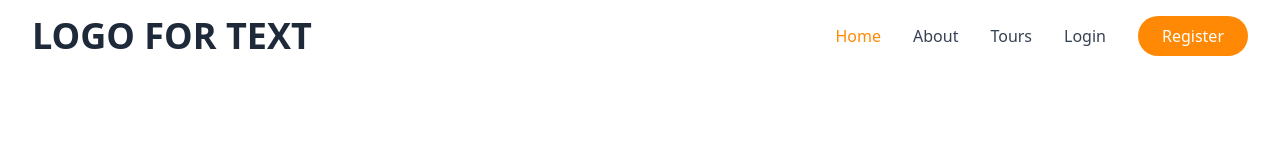
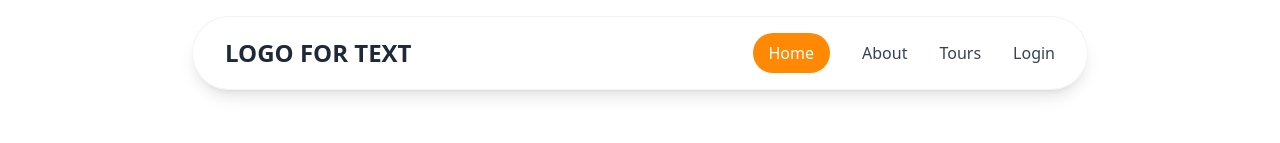
Before and after one commit to 1t0t0/portfolio-vantour, a Next.js app: page / in a window 1280 px wide. Shown: the top 143 px of the page. Built offline with nearby package versions, Linux system fonts and the light colour scheme.

Commit message:
update Navbar

```diff
--- a/components/Header.tsx
+++ b/components/Header.tsx
@@ -3,33 +3,30 @@ import Link from 'next/link';
 
 const Header = () => {
   return (
-    <header className="bg-white shadow-sm">
-      <div className="max-w-7xl mx-auto px-4 sm:px-6 lg:px-8">
+    <header className="fixed top-0 left-0 right-0 z-50 pt-4">
+      <div className="max-w-4xl mx-auto bg-white/90 backdrop-blur-md rounded-full shadow-lg border border-gray-200/50 px-4 sm:px-6 lg:px-8">
         <div className="flex justify-between items-center py-4">
           {/* Logo */}
           <div className="flex items-center">
-            <div className="text-4xl font-bold">
+            <div className="text-2xl font-bold">
               <span className="text-gray-800">LOGO FOR TEXT</span>
             </div>
           </div>
 
           {/* Navigation */}
           <nav className="hidden md:flex items-center space-x-8">
-            <Link href="/" className="text-orange-400 font-medium">
+            <Link href="/" className="text-white bg-orange-400 px-4 py-2 rounded-full font-medium hover:bg-orange-500 transition-colors duration-300">
               Home
             </Link>
-            <Link href="/about" className="text-gray-700 hover:text-orange-400 transition-colors">
+            <Link href="/about" className="text-gray-700 hover:text-orange-400 transition-colors duration-300">
               About
             </Link>
-            <Link href="/tours" className="text-gray-700 hover:text-orange-400 transition-colors">
+            <Link href="/tours" className="text-gray-700 hover:text-orange-400 transition-colors duration-300">
               Tours
             </Link>
-            <Link href="/login" className="text-gray-700 hover:text-orange-400 transition-colors">
+            <Link href="/login" className="text-gray-700 hover:text-orange-400 transition-colors duration-300">
               Login
             </Link>
-            <button className="bg-orange-400 text-white px-6 py-2 rounded-full hover:bg-orange-500 transition-colors">
-              Register
-            </button>
           </nav>
 
           {/* Mobile menu button */}
--- a/components/HeroSection.tsx
+++ b/components/HeroSection.tsx
@@ -2,7 +2,7 @@ import Image from "next/image";
 
 const HeroSection = () => {
   return (
-    <section className="bg-white py-16 lg:py-24">
+    <section className="bg-white py-28 lg:py-36">
       <div className="max-w-7xl mx-auto px-4 sm:px-6 lg:px-8">
         <div className="grid lg:grid-cols-2 gap-12 items-center">
           {/* Left Content */}
```
